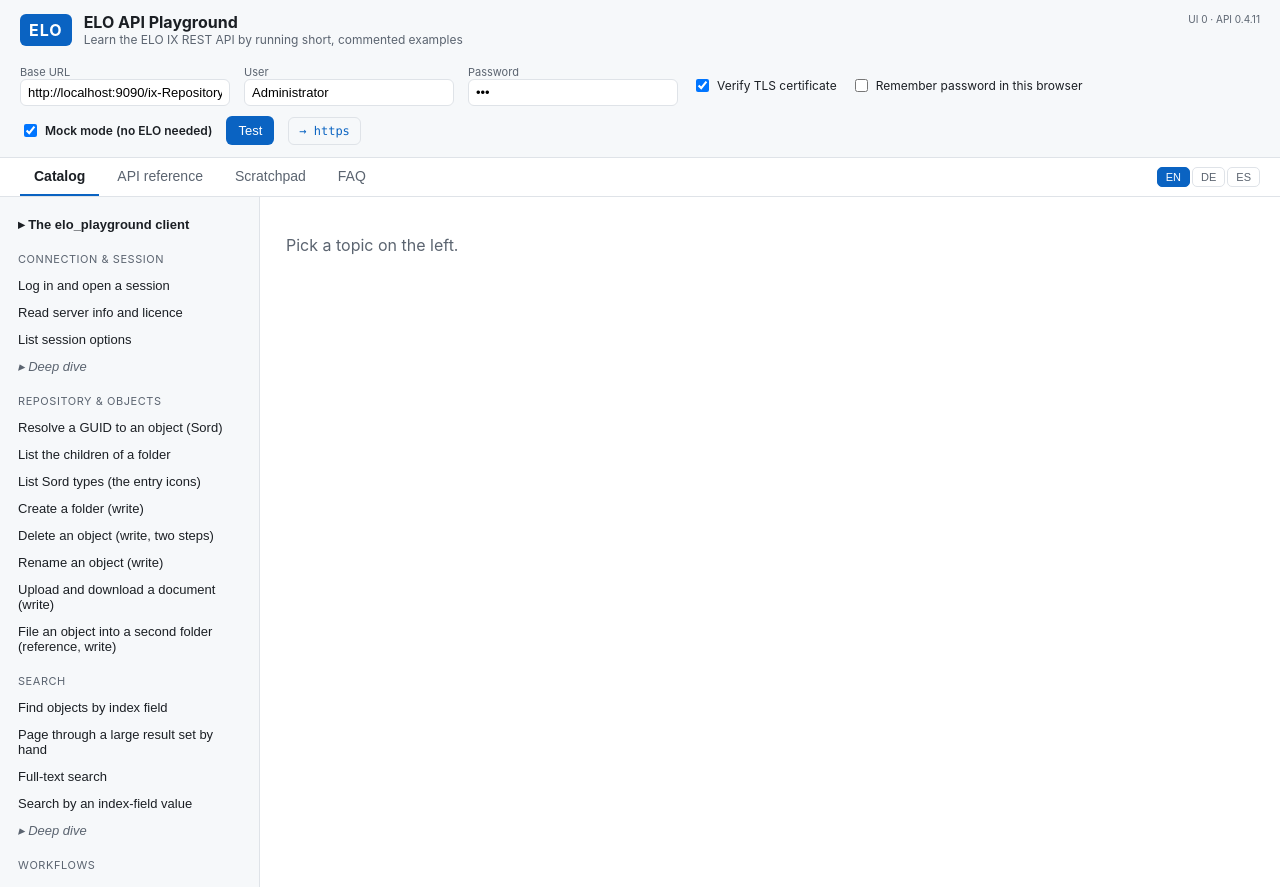
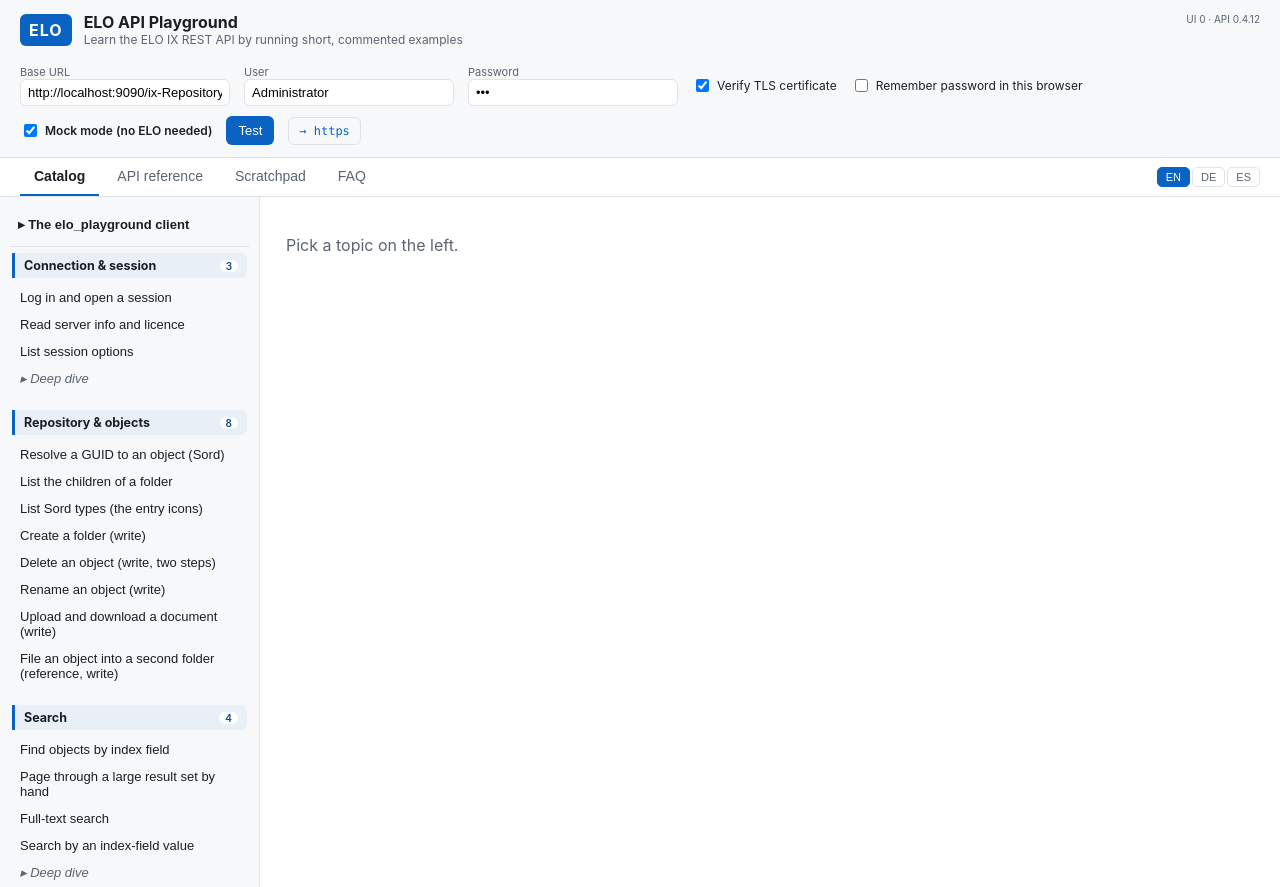
Before and after one commit to patchamama/ELO-DMS-REST-API-Playground, a FastAPI app: page / in a window 1280 px wide. Run offline with FastAPI, Linux system fonts and the light colour scheme; some libraries are stand-ins or nearby versions.

Commit message:
feat(ui): louder catalog category headers; https toggle uses the real hostname
- catalog nav: category headers are now bold, ink-coloured, boxed with a blue
  left accent and a topic-count badge, so the main sections stand out
- the -> https toggle replaces localhost / 127.0.0.1 with the server's real
  hostname (socket.gethostname(), passed to the page as serverHost) when it is
  known, since a TLS certificate never matches "localhost"

```diff
--- a/backend-python/app/__init__.py
+++ b/backend-python/app/__init__.py
@@ -1,3 +1,3 @@
 """ELO API Playground - FastAPI backend (pages, catalog API, snippet runner)."""
 
-__version__ = "0.4.11"
+__version__ = "0.4.12"
--- a/backend-python/app/main.py
+++ b/backend-python/app/main.py
@@ -11,6 +11,7 @@
 from __future__ import annotations
 
 import hashlib
+import socket
 
 from fastapi import FastAPI, HTTPException
 from fastapi.middleware.cors import CORSMiddleware
@@ -72,6 +73,16 @@
     return hashlib.sha1(str(newest).encode()).hexdigest()[:8]
 
 
+def _server_host() -> str:
+    """This machine's hostname - used to swap a localhost Base URL for a name a
+    TLS certificate can actually match. Empty when it is not a usable name."""
+    try:
+        h = socket.gethostname().strip()
+    except OSError:
+        return ""
+    return "" if h.lower() in ("", "localhost", "127.0.0.1") else h
+
+
 # ---- page ------------------------------------------------------------- #
 @app.get("/", response_class=HTMLResponse)
 def index(request: Request):
@@ -81,6 +92,7 @@
         {
             "static_v": _static_version(),
             "default_base_url": settings.elo_base_url,
+            "server_host": _server_host(),
             "default_user": settings.elo_user,
             # pre-fill the password only from a LOCAL .env (never baked into the
             # static build); empty by default so nothing is shipped.
--- a/frontend/static/app.js
+++ b/frontend/static/app.js
@@ -532,7 +532,7 @@
     for (const cat of data.categories) {
       const box = document.createElement("div");
       box.className = "catgroup";
-      box.innerHTML = `<div class="catname">${esc(cat.title)}</div>`;
+      box.innerHTML = `<div class="catname">${esc(cat.title)}<span class="catcount">${cat.topics.length}</span></div>`;
       const ul = document.createElement("ul");
       for (const topic of cat.topics) {
         const li = document.createElement("li");
@@ -1631,6 +1631,10 @@
       if (u.protocol === "http:") {
         u.protocol = "https:";
         if (u.port === HTTP_PORT) u.port = HTTPS_PORT;
+        // a TLS cert never matches "localhost" - use the server's real hostname
+        if (CFG.serverHost && /^(localhost|127\.0\.0\.1)$/i.test(u.hostname)) {
+          u.hostname = CFG.serverHost;
+        }
         f.tls_verify.checked = false;
       } else {
         u.protocol = "http:";
--- a/frontend/static/style.css
+++ b/frontend/static/style.css
@@ -110,9 +110,21 @@
   position: sticky; top: 0; align-self: start;
   max-height: calc(100vh - 110px); overflow-y: auto;
 }
-.catgroup { margin-bottom: 14px; }
-.catname { font-size: 11px; text-transform: uppercase; letter-spacing: 0.05em; color: var(--muted); margin: 6px 8px; }
-.catnav ul { list-style: none; margin: 0; padding: 0; }
+.catgroup { margin-bottom: 12px; }
+.catgroup:first-child { border-bottom: 1px solid var(--line); padding-bottom: 8px; margin-bottom: 6px; }
+.catname {
+  display: flex; align-items: center; justify-content: space-between;
+  font-size: 12.5px; font-weight: 700; color: var(--ink);
+  text-transform: none; letter-spacing: 0;
+  margin: 18px 2px 6px; padding: 5px 9px;
+  background: #e9eff7; border-left: 3px solid var(--blue); border-radius: 0 6px 6px 0;
+}
+.catgroup:nth-child(2) .catname { margin-top: 4px; }
+.catname .catcount {
+  font-size: 10px; font-weight: 600; color: var(--blue-d);
+  background: #fff; border-radius: 10px; padding: 0 6px;
+}
+.catnav ul { list-style: none; margin: 0; padding: 0 0 0 2px; }
 .topiclink {
   display: block; width: 100%; text-align: left; background: none; border: 0;
   padding: 6px 8px; font-size: 13px; border-radius: 6px; cursor: pointer; color: var(--ink);
--- a/frontend/templates/index.html
+++ b/frontend/templates/index.html
@@ -97,6 +97,7 @@
 <script>
   window.__PLAYGROUND__ = {
     defaultBaseUrl: {{ default_base_url | tojson }},
+    serverHost: {{ server_host | default("") | tojson }},
     defaultUser: {{ default_user | tojson }},
     defaultPassword: {{ default_password | default("") | tojson }},
     mockDefault: {{ mock_default | tojson }},
--- a/scripts/build_static.py
+++ b/scripts/build_static.py
@@ -110,7 +110,7 @@
     env = jinja2.Environment(loader=jinja2.FileSystemLoader(str(ROOT / "frontend" / "templates")), autoescape=True)
     build_id = format(int(time.time()), "x")[-8:]
     html = env.get_template("index.html").render(
-        static_v=build_id, default_base_url="", default_user="", mock_default=True,
+        static_v=build_id, default_base_url="", server_host="", default_user="", mock_default=True,
     )
     html = (
         html.replace('href="/vendor/', 'href="vendor/')
```
Also changed, not shown: frontend/faq.md (+9 -5 lines), 1 other file.
